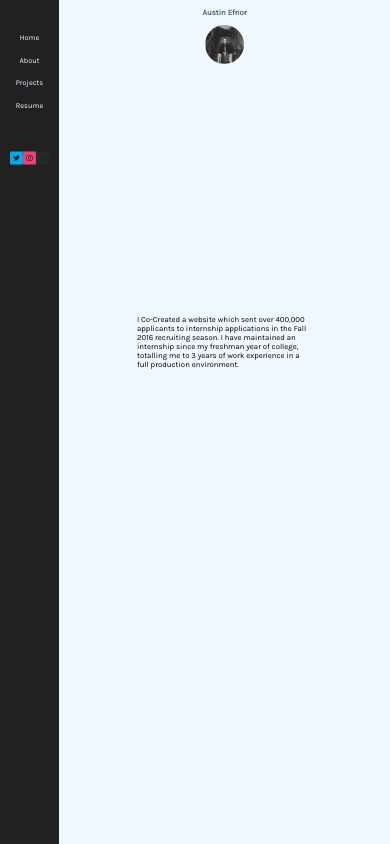
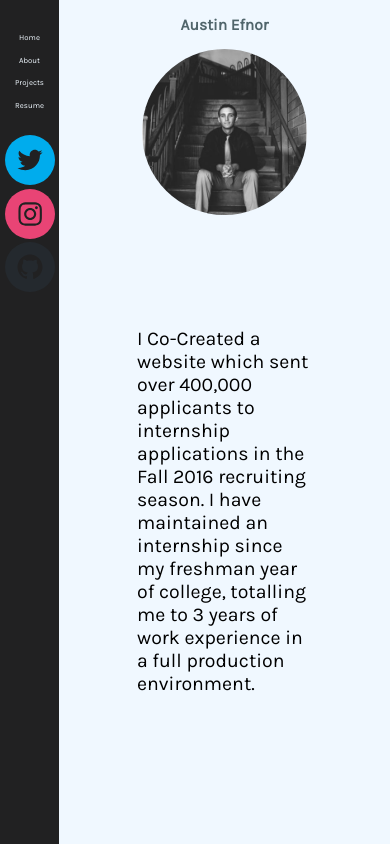
Before and after one commit to aefnor/AustinEfnor.xyzReact, a React (Create React App) app: page / in a window 390 px wide. Built offline with nearby package versions, Linux system fonts and the light colour scheme.

Commit message:
Styling fixes and href on new tab.

```diff
--- a/src/App.css
+++ b/src/App.css
@@ -23,9 +23,54 @@ html, body, #app, #app>div {
 
 .social {
   display: flex;
-  height: auto;
-  width: auto;
+  flex-direction: row;
+  height: 30%;
+  width: 100%;
   justify-content: space-between;
+}
+
+@media (max-width: 1500px) {
+  .social {
+    display: flex;
+    flex-direction: column;
+    height: 30%;
+    width: 100%;
+    align-items: center;
+    justify-content: flex-start;
+  }
+
+  .icon {
+    height: 10%;
+    width: 100%;
+    margin: 5%;
+  }
+
+  .adaptiveFontSizeNormalScreen{
+    /* font-size: 1.7vw; */
+    font-size: 2vw !important;
+  }
+}
+
+.resize {
+  border: 1px solid black;
+  overflow:auto;
+}
+.resize.horizontal {
+  resize: horizontal;
+}
+.resize.vertical {
+  resize: vertical;
+}
+.resize.both {
+  resize: both;
+}
+.wrap {
+  max-width: 80%;
+}
+
+.icon {
+  height: 10%;
+  width: 100%;
 }
 
 .routes {
--- a/src/App.js
+++ b/src/App.js
@@ -1,8 +1,6 @@
 import React, { Component } from 'react';
-import logo from './logo.svg';
 import './App.css';
 import Home from './screens/Home'
-import Portfolio from './screens/Portfolio'
 import About from './screens/About'
 import Projects from './screens/Projects'
 import Resume from './screens/Resume'
@@ -97,9 +95,9 @@ class App extends Component {
               />
             ))}
             <div className="social">
-                <SocialIcon url="https://twitter.com/aefnoraustin" />
-                <SocialIcon url="https://www.instagram.com/austinefnor" />
-                <SocialIcon url="https://github.com/aefnor" />
+                <SocialIcon className="icon" url="https://twitter.com/aefnoraustin" />
+                <SocialIcon className="icon" url="https://www.instagram.com/austinefnor" />
+                <SocialIcon className="icon" url="https://github.com/aefnor" />
             </div>
           </div>
 
--- a/src/index.js
+++ b/src/index.js
@@ -2,7 +2,6 @@ import React from 'react';
 import ReactDOM from 'react-dom';
 import './index.css';
 import App from './App';
-import Test from './Test'
 import registerServiceWorker from './registerServiceWorker';
 
 ReactDOM.render(<App />, document.getElementById('root'));
--- a/src/screens/About.js
+++ b/src/screens/About.js
@@ -18,7 +18,7 @@ class About extends React.Component {
                         <div className="fontKarla about-me-body">
                             <h3>Intro</h3>
                             <p className="Intro">
-                                &emsp; I am a Co-Founder of <a href="https://intern.supply" className="removeUnderline" style={{color: '#219efd'}}>Intern Supply</a> where we supply internships
+                                &emsp; I am a Co-Founder of <a href="https://intern.supply" target="_blank" className="removeUnderline" style={{color: '#219efd'}}>Intern Supply</a> where we supply internships
                                 to students with ease. My primary job focus is in Full Stack Development, as building new things from the ground up is always exciting. I graduated school in 2019 and plan on going back to Arizona State
                                 University to get my Master in Artificial Intelligence. I am available for consulting on projects of interest, those can range from AI in game development, space exploration, and automation for ease! I am
                                 based of out Arizona where I plan to live for the forseeable future.
--- a/src/screens/Home.js
+++ b/src/screens/Home.js
@@ -1,16 +1,5 @@
 import React, { Component } from 'react';
-import Link from 'react-router-dom/Link'
 import "../styles/Home.css"
-import Background from "../assets/Background.png"
-import Button from '@material-ui/core/Button';
-import { withStyles } from '@material-ui/core/styles';
-import Input from '@material-ui/core/Input';
-import MenuItem from '@material-ui/core/MenuItem';
-import TextField from '@material-ui/core/TextField';
-import Linkify from 'react-linkify'
-import austin from '../assets/austin.jpg'
-import profile from '../assets/ProfilePicture.jpg'
-
 class Home extends Component {
     constructor(props) {
       super(props);
@@ -31,11 +20,8 @@ class Home extends Component {
     //https://blog.visme.co/website-color-schemes/
     render(){
         let homeContainerHeight = {
-            // height: `${this.props.height}px`
             flex: 1
           }
-        let url = "www.intern.supply/"
-        console.log("Props: ", this.props, austin)
 
         return(
             <div className="homeContainer" style={homeContainerHeight}>
--- a/src/styles/Home.css
+++ b/src/styles/Home.css
@@ -57,10 +57,6 @@
     background-color: "red";
 }
 
-.link {
-    /* text-decoration: none; */
-}
-
 .size-image{
     min-width: 10%;
     min-height: 10%;
@@ -79,3 +75,40 @@
     overflow: hidden;
     /* position: relative; */
 }
+
+@media (max-width: 1500px) {
+    .logo {
+        border-bottom: 0;
+        display: flex;
+        /* margin: 0 0 1em 0; */
+        justify-content: center;
+        overflow: hidden;
+        /* position: relative; */
+    }
+    .size-image {
+        max-width: 20%;
+    }
+    .description {
+        font-size: 3vw;
+    }
+}
+
+@media (max-width: 900px) {
+    .logo {
+        border-bottom: 0;
+        display: flex;
+        /* margin: 0 0 1em 0; */
+        justify-content: center;
+        overflow: hidden;
+        /* position: relative; */
+    }
+    .description {
+        font-size: 5vw;
+    }
+    .size-image {
+        max-width: 50%;
+    }
+    .homeHeaderText {
+        font-size: 4vw;
+    }
+}
```
